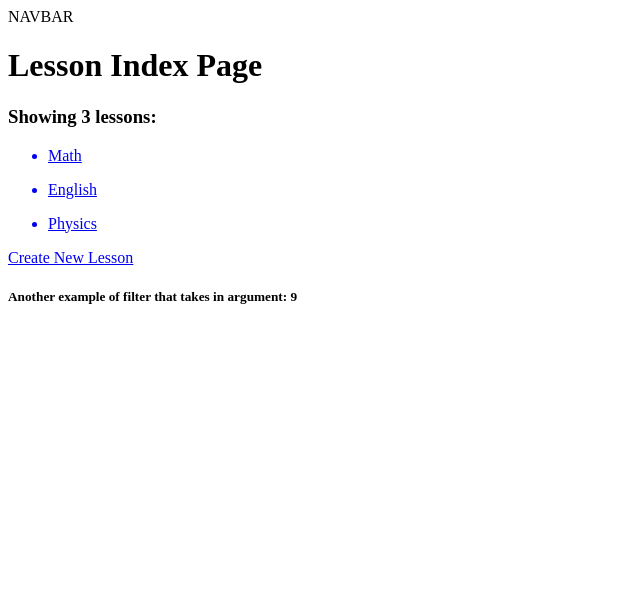
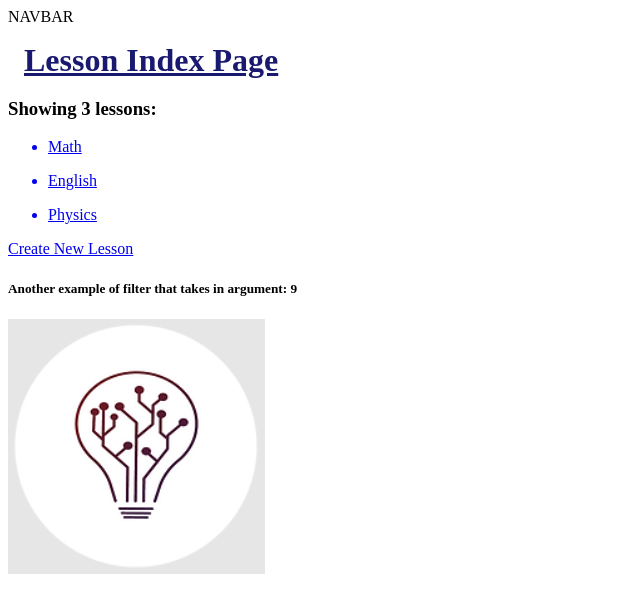
Before and after one commit to michac789/DjangoWorkshop, a Django app: page /lesson/ in a window 1280 px wide. Shown: the top 613 px of the page, without its empty margins (0-640 px from the left). Run offline with Django 4.2, Linux system fonts and the light colour scheme.

Commit message:
08: Adding Static Files (css, js, img)

```diff
--- /dev/null
+++ b/workshop/lesson/static/lesson/index.css
@@ -0,0 +1,10 @@
+.title {
+    color: midnightblue;
+    text-decoration: underline;
+    margin: 0.5em;
+}
+
+ul a li:hover {
+    background-color: #7fffd4;
+    transition: 0.5s;
+}
--- /dev/null
+++ b/workshop/lesson/static/lesson/index.js
@@ -0,0 +1 @@
+console.log("hello world");
--- a/workshop/lesson/templates/lesson/index.html
+++ b/workshop/lesson/templates/lesson/index.html
@@ -1,7 +1,13 @@
 {% extends 'lesson/root.html' %}
+{% load static %}
+
+{% block head %}
+    <link rel="stylesheet" href="{% static 'lesson/index.css' %}">
+    <script src="{% static 'lesson/index.js' %}"></script>
+{% endblock head %}
 
 {% block body %}
-    <h1>
+    <h1 class="title">
         Lesson Index Page
     </h1>
     <h3>
@@ -23,4 +29,5 @@
         Another example of filter that takes in argument:
         {{ 2|add:7 }}
     </h5>
+    <img src="{% static 'lesson/sample.png' %}">
 {% endblock body %}
--- a/workshop/lesson/templates/lesson/root.html
+++ b/workshop/lesson/templates/lesson/root.html
@@ -5,6 +5,7 @@
     <meta http-equiv="X-UA-Compatible" content="IE=edge">
     <meta name="viewport" content="width=device-width, initial-scale=1.0">
     <title>Lesson</title>
+    {% block head %}{% endblock head %}
 </head>
 <body>
     NAVBAR
```
Also changed, not shown: workshop/lesson/static/lesson/sample.png (added).
